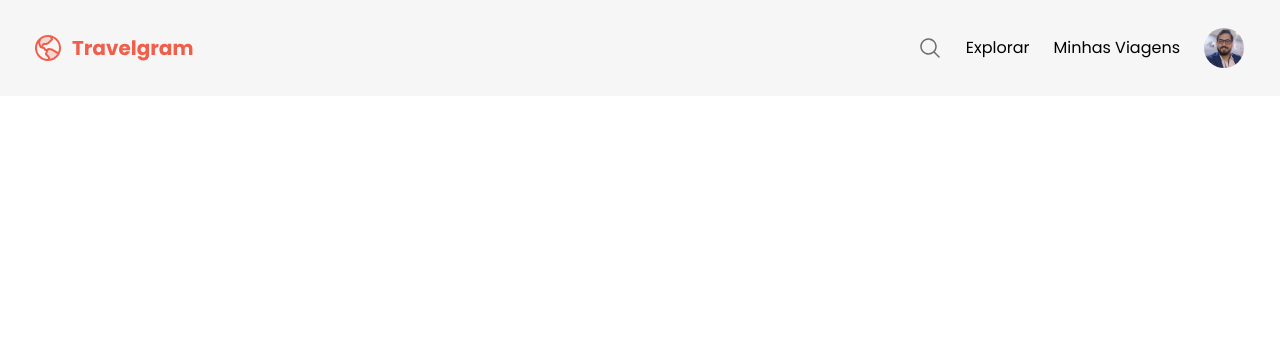
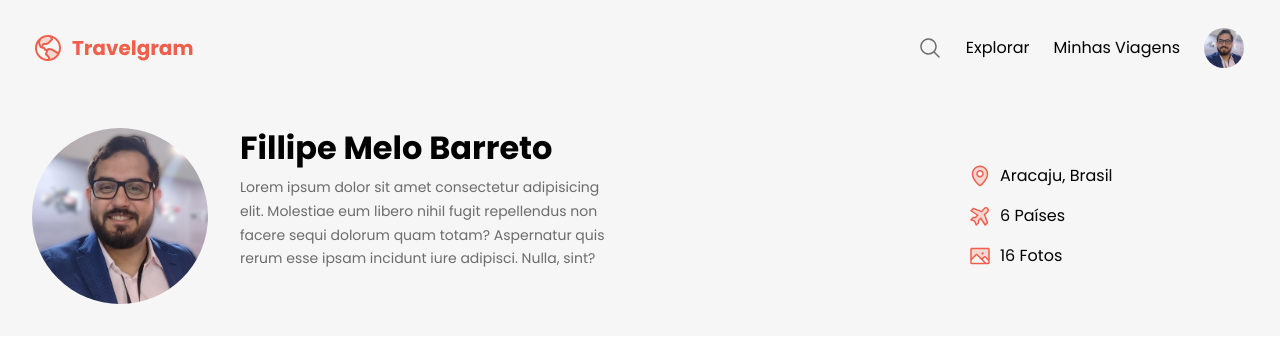
Before and after one commit to fillipedbarreto/project_travelgram, a plain HTML site: page index.html in a window 1280 px wide. Drawn offline with Linux system fonts and the light colour scheme.

Commit message:
Prev was nav bar. This commit is for the headder. Headder Final

```diff
--- a/index.html
+++ b/index.html
@@ -29,6 +29,32 @@
                 </a></li>
             </ul>
         </nav>
+
+        <header>
+            <div class="container">
+                <div id="profile">
+                    <img src="/assets/profile-pic.jpg" alt="Foto de perfil - Grande">
+                    <div>
+                        <h1>Fillipe Melo Barreto</h1>
+                        <p>Lorem ipsum dolor sit amet consectetur adipisicing elit. Molestiae eum libero nihil fugit repellendus non facere sequi dolorum quam totam? Aspernatur quis rerum esse ipsam incidunt iure adipisci. Nulla, sint?</p>
+                    </div>
+                </div>
+                <ul id="info">
+                    <li>
+                        <img src="/assets/icons/MapPin.svg" alt="Icone de GPS - Localização">
+                        <p>Aracaju, Brasil</p>
+                    </li>
+                    <li>
+                        <img src="/assets/icons/AirplaneTilt.svg" alt="Icone de avião - Lugares Visitados">
+                        <p>6 Países</p>
+                    </li>
+                    <li>
+                        <img src="/assets/icons/Image.svg" alt="Icone de Figura - Quantidade de Fotos">
+                        <p>16 Fotos</p>
+                    </li>
+                </ul>
+            </div>
+        </header>
     </div>
 </body>
 </html>
--- /dev/null
+++ b/styles/header.css
@@ -0,0 +1,49 @@
+header {
+    padding-block: 32px;
+}
+
+header .container {
+    display: flex;
+    justify-content: space-between;
+    align-items: center;
+}
+
+#profile {
+    display: flex;
+    gap: 32px;
+}
+
+#profile > div {
+    max-width: 384px;
+}
+
+#profile img {
+    width: 176px;
+    height: 176px;
+    border-radius: 50%;
+}
+
+#profile h1 {
+    color: var(----text-color-primary);
+    font: var(--heading1);
+    margin-bottom: 8px;
+}
+
+#profile p {
+    color: var(--text-color-secondary);
+    font: var(--paragraph-md);
+}
+
+#info {
+    display: flex;
+    flex-direction: column;
+    gap: 16px;
+
+    width: 280px;
+}
+
+#info li {
+    display: flex;
+    align-items: center;
+    gap: 8px;
+}
--- a/styles/index.css
+++ b/styles/index.css
@@ -1,3 +1,4 @@
 @import url(/styles/reset.css);
 @import url(/styles/global.css);
 @import url(/styles/nav.css);
+@import url(/styles/header.css);
```
